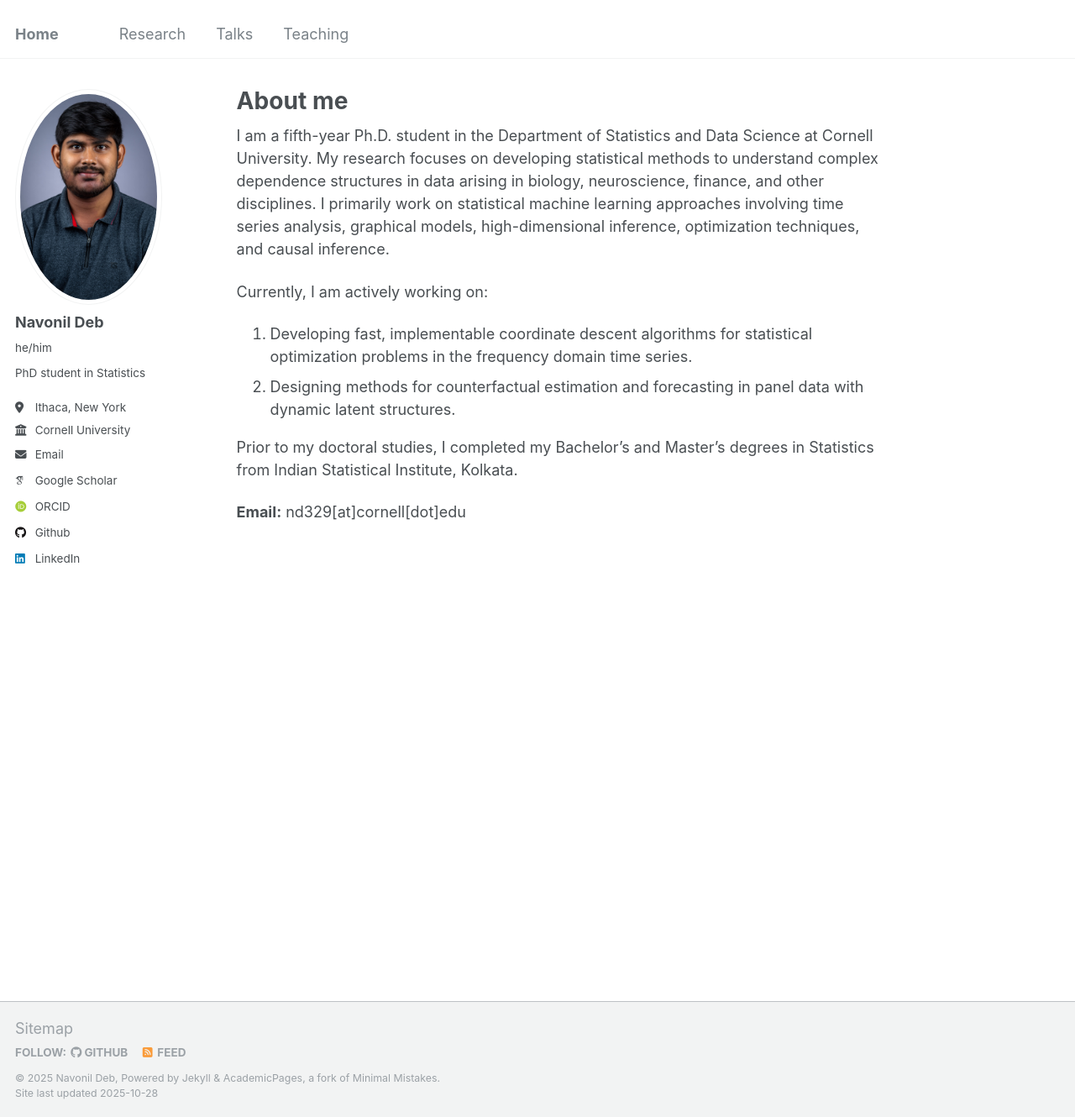
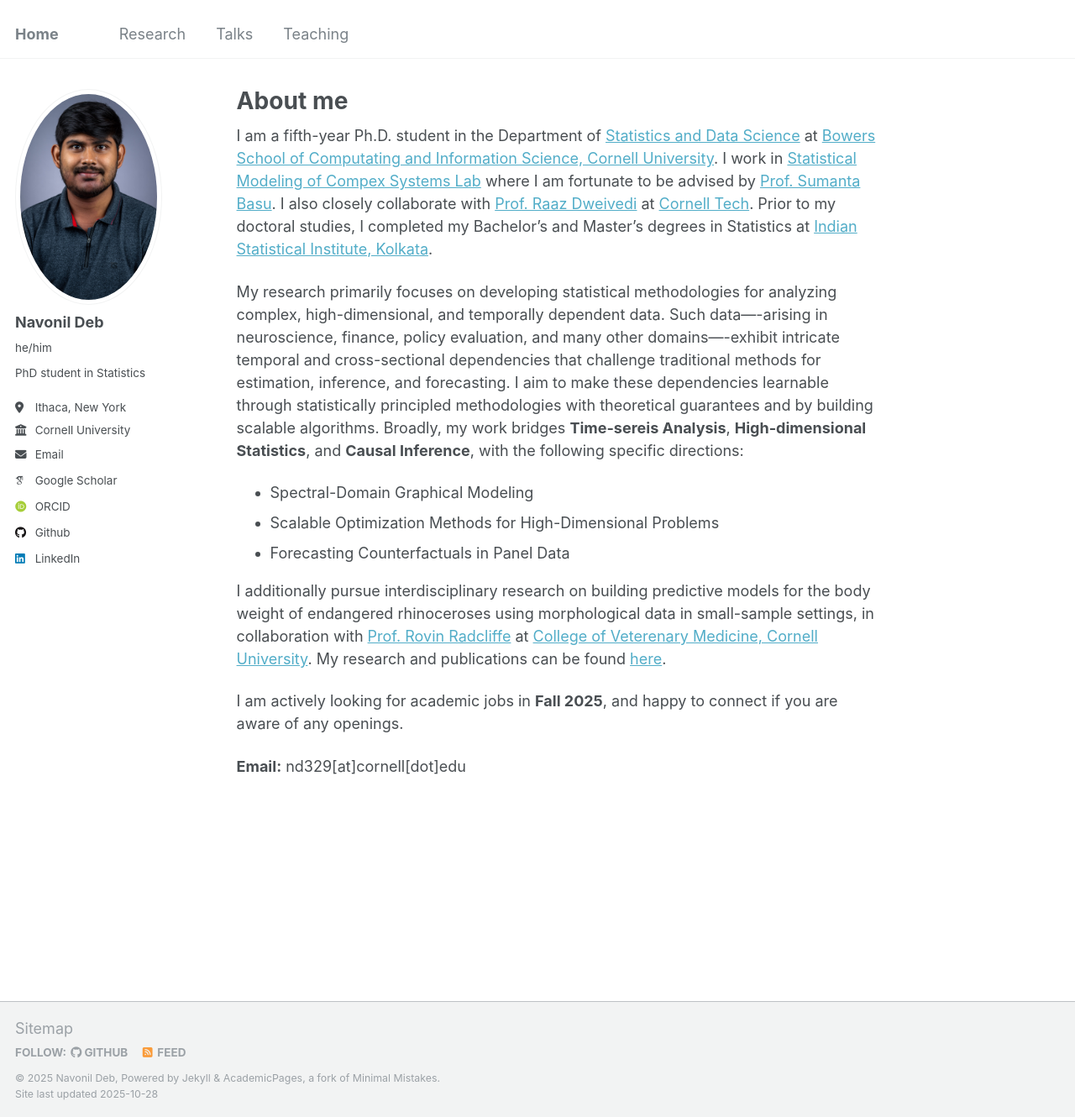
Before and after one commit to navonildeb/navonildeb.github.io, a Jekyll site: the page built from _pages/about.md, in a window 1280 px wide and 1330 px high. Shown: the whole window at 84% size. Built offline with Jekyll 4.4.1, drawn with Linux system fonts in a browser that asks for light colours; some web fonts are replaced.

Commit message:
Update about.md

```diff
--- a/_pages/about.md
+++ b/_pages/about.md
@@ -7,12 +7,16 @@ redirect_from:
   - /about.html
 ---
 
-I am a fifth-year Ph.D. student in the Department of Statistics and Data Science at Cornell University. My research focuses on developing statistical methods to understand complex dependence structures in data arising in biology, neuroscience, finance, and other disciplines. I primarily work on statistical machine learning approaches involving time series analysis, graphical models, high-dimensional inference, optimization techniques, and causal inference.
+I am a fifth-year Ph.D. student in the Department of [Statistics and Data Science](https://stat.cornell.edu/) at [Bowers School of Computating and Information Science, Cornell University](https://bowers.cornell.edu/). I work in [Statistical Modeling of Compex Systems Lab](https://smocs.stat.cornell.edu/) where I am fortunate to be advised by [Prof. Sumanta Basu](https://sumbose.stat.cornell.edu/). I also closely collaborate with [Prof. Raaz Dweivedi](https://raazdwivedi.github.io/) at [Cornell Tech](https://tech.cornell.edu/). Prior to my doctoral studies, I completed my Bachelor's and Master's degrees in Statistics at [Indian Statistical Institute, Kolkata](https://www.isical.ac.in/).
 
-Currently, I am actively working on:
-1. Developing fast, implementable coordinate descent algorithms for statistical optimization problems in the frequency domain time series.
-2. Designing methods for counterfactual estimation and forecasting in panel data with dynamic latent structures.
+My research primarily focuses on developing statistical methodologies for analyzing complex, high-dimensional, and temporally dependent data. Such data—-arising in neuroscience, finance, policy evaluation, and many other domains—-exhibit intricate temporal and cross-sectional dependencies that challenge traditional methods for estimation, inference, and forecasting. I aim to make these dependencies learnable through statistically principled methodologies with theoretical guarantees and by building scalable algorithms. Broadly, my work bridges **Time-sereis Analysis**, **High-dimensional Statistics**, and **Causal Inference**, with the following specific directions:
 
-Prior to my doctoral studies, I completed my Bachelor's and Master's degrees in Statistics from Indian Statistical Institute, Kolkata.
+* Spectral-Domain Graphical Modeling
+* Scalable Optimization Methods for High-Dimensional Problems
+* Forecasting Counterfactuals in Panel Data
+
+I additionally pursue interdisciplinary research on building predictive models for the body weight of endangered rhinoceroses using morphological data in small-sample settings, in collaboration with [Prof. Rovin Radcliffe](https://wildlife.cornell.edu/people/robin-radcliffe) at [College of Veterenary Medicine, Cornell University](https://www.vet.cornell.edu/). My research and publications can be found [here](https://navonildeb.github.io//publications/).
+
+I am actively looking for academic jobs in **Fall 2025**, and happy to connect if you are aware of any openings.
 
 **Email:** nd329[at]cornell[dot]edu
```
